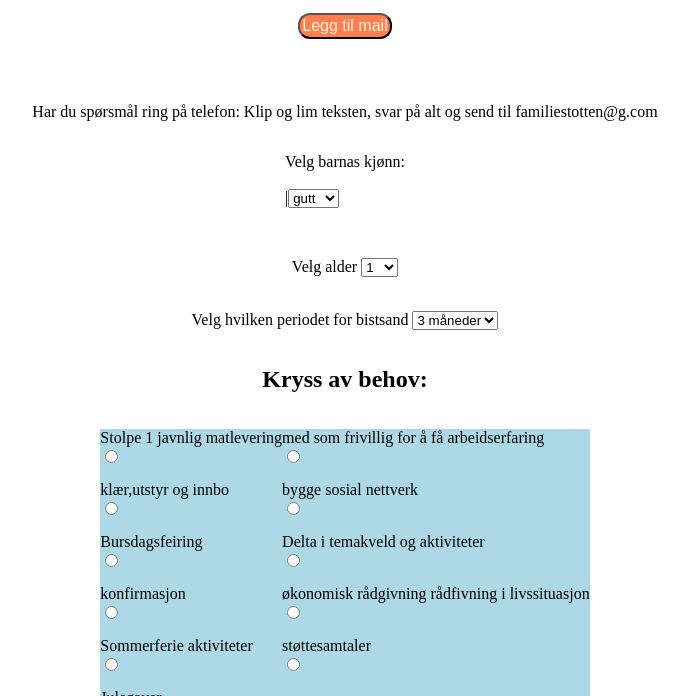
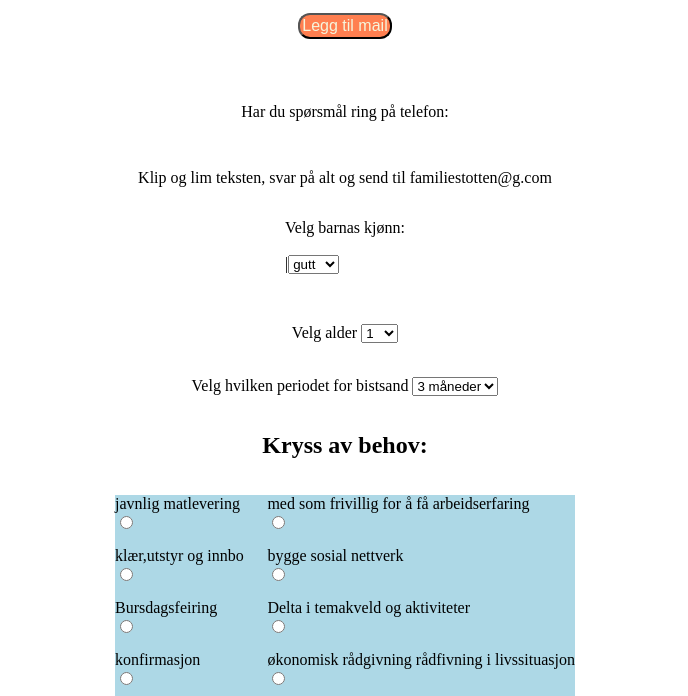
Before and after one commit to Murka1456/s-knadskjema1, a website: page index.html in a window 1280 px wide. Shown: the part 104-800 px from the top of the page, without its empty margins (295-983 px from the left). Drawn offline with Linux system fonts and the light colour scheme.

Commit message:
html header

```diff
--- a/index.html
+++ b/index.html
@@ -19,10 +19,11 @@
     </form>
  <form>
       <p>
-        Har du spørsmål ring på telefon: Klip og lim teksten, svar på alt og
-        send til familiestotten@g.com
+        Har du spørsmål ring på telefon: </p>
+        <p> Klip og lim teksten, svar på alt og
+        send til familiestotten@g.com</p>
         <div>
-          <!-- //</p> -->
+
       <!-- <p>Navn: Barnas kjønn :</p> -->
       <label for="kjønn"> Velg barnas kjønn:</label>
       <br>
@@ -67,7 +68,7 @@
 
 
 
-      <div class = "materialstøtte"> Stolpe 1
+      <div class = "materialstøtte">
 
     </label>
     <label for="userRadio">
```
